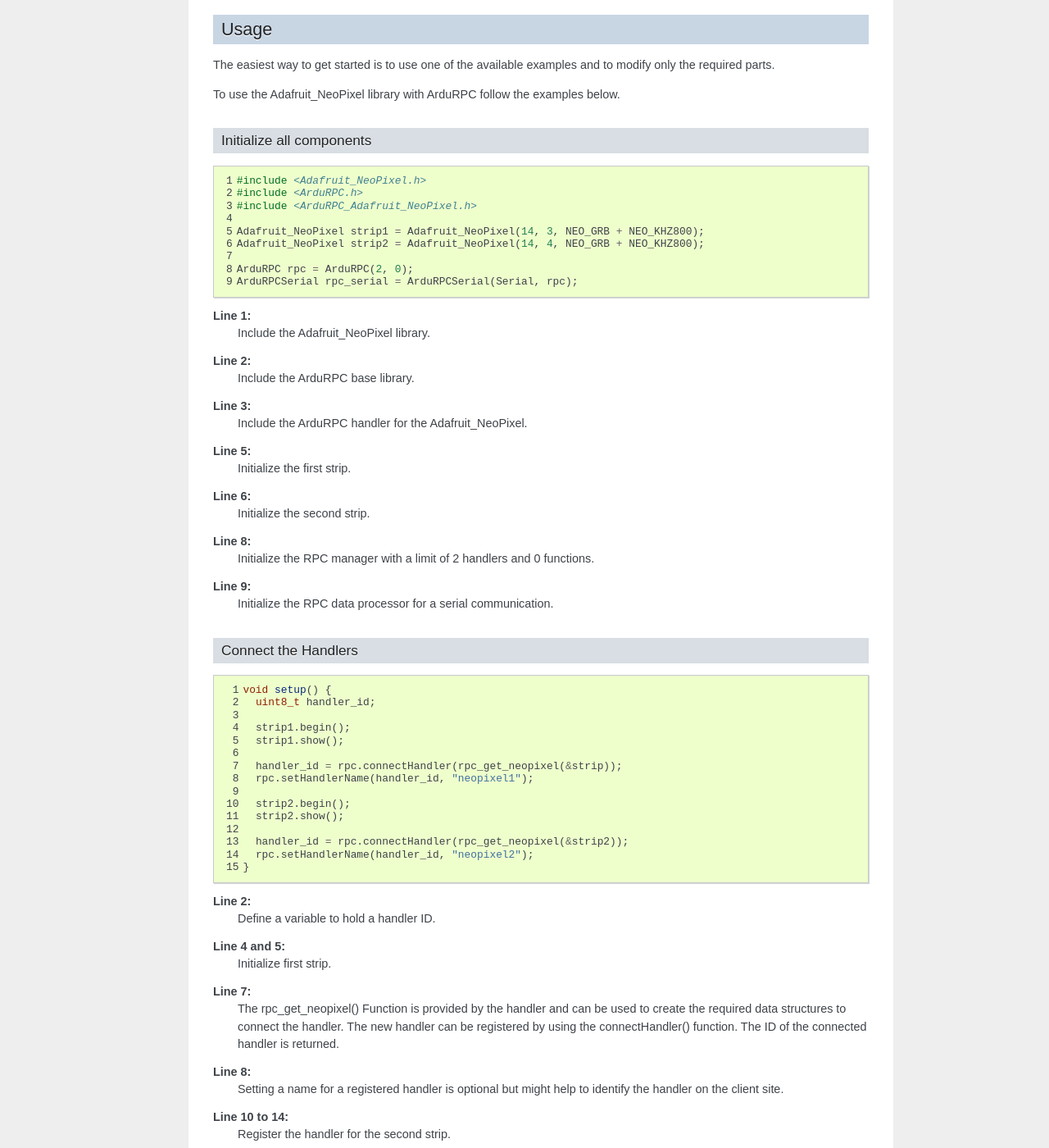
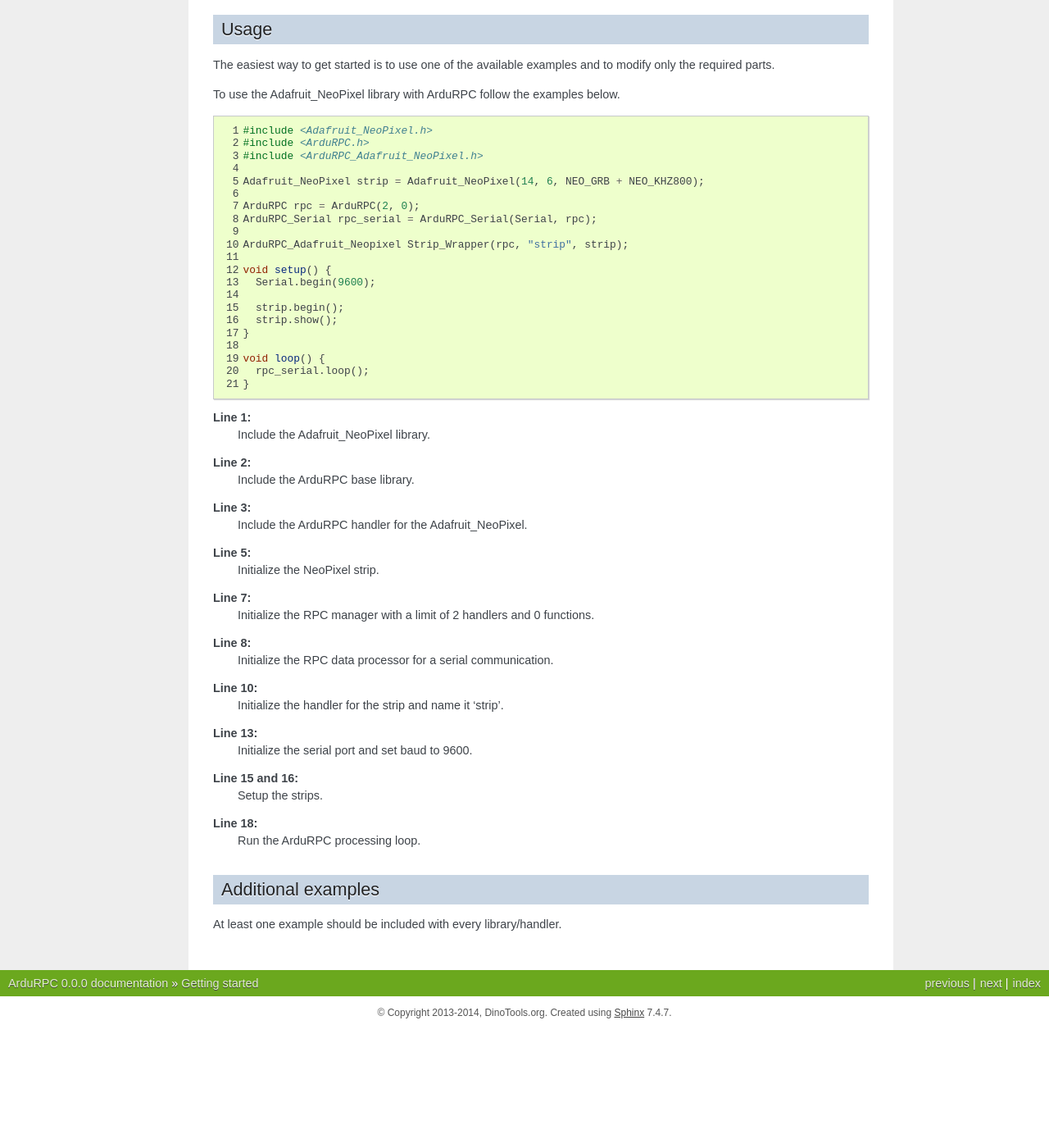
Before and after one commit to DinoTools/ArduRPC, a Sphinx documentation site: the page built from doc/source/user/index.rst, in a window 1280 px wide and 1400 px high, scrolled down 626 px. Shown: the whole window at 82% size. Built offline with Sphinx 7.4.7, drawn with Linux system fonts in a browser that asks for light colours; after the commit the page ends 1881 px from its top, so only the background shows below that; some of the changed text lies outside the part shown.

Commit message:
doc - Update example

```diff
--- a/doc/source/user/index.rst
+++ b/doc/source/user/index.rst
@@ -32,9 +32,6 @@
 
 To use the Adafruit_NeoPixel library with ArduRPC follow the examples below.
 
-Initialize all components
-~~~~~~~~~~~~~~~~~~~~~~~~~
-
 .. code-block:: c
     :linenos:
 
@@ -42,11 +39,23 @@
     #include <ArduRPC.h>
     #include <ArduRPC_Adafruit_NeoPixel.h>
 
-    Adafruit_NeoPixel strip1 = Adafruit_NeoPixel(14, 3, NEO_GRB + NEO_KHZ800);
-    Adafruit_NeoPixel strip2 = Adafruit_NeoPixel(14, 4, NEO_GRB + NEO_KHZ800);
+    Adafruit_NeoPixel strip = Adafruit_NeoPixel(14, 6, NEO_GRB + NEO_KHZ800);
 
     ArduRPC rpc = ArduRPC(2, 0);
-    ArduRPCSerial rpc_serial = ArduRPCSerial(Serial, rpc);
+    ArduRPC_Serial rpc_serial = ArduRPC_Serial(Serial, rpc);
+
+    ArduRPC_Adafruit_Neopixel Strip_Wrapper(rpc, "strip", strip);
+
+    void setup() {
+      Serial.begin(9600);
+
+      strip.begin();
+      strip.show();
+    }
+
+    void loop() {
+      rpc_serial.loop();
+    }
 
 **Line 1:**
     Include the Adafruit_NeoPixel library.
@@ -58,76 +67,31 @@
     Include the ArduRPC handler for the Adafruit_NeoPixel.
 
 **Line 5:**
-    Initialize the first strip.
+    Initialize the NeoPixel strip.
 
-**Line 6:**
-    Initialize the second strip.
+**Line 7:**
+    Initialize the RPC manager with a limit of 2 handlers and 0 functions.
 
 **Line 8:**
-    Initialize the RPC manager with a limit of 2 handlers and 0 functions.
-
-**Line 9:**
     Initialize the RPC data processor for a serial communication.
 
+**Line 10:**
+    Initialize the handler for the strip and name it 'strip'.
 
-Connect the Handlers
-~~~~~~~~~~~~~~~~~~~~
+**Line 13:**
+    Initialize the serial port and set baud to 9600.
 
-.. code-block:: c
-    :linenos:
+**Line 15 and 16:**
+    Setup the strips.
 
-    void setup() {
-      uint8_t handler_id;
+**Line 18:**
+    Run the ArduRPC processing loop.
 
-      strip1.begin();
-      strip1.show();
+Additional examples
+-------------------
 
-      handler_id = rpc.connectHandler(rpc_get_neopixel(&strip));
-      rpc.setHandlerName(handler_id, "neopixel1");
+At least one example should be included with every library/handler.
 
-      strip2.begin();
-      strip2.show();
-
-      handler_id = rpc.connectHandler(rpc_get_neopixel(&strip2));
-      rpc.setHandlerName(handler_id, "neopixel2");
-    }
-
-
-**Line 2:**
-    Define a variable to hold a handler ID.
-
-**Line 4 and 5:**
-    Initialize first strip.
-
-**Line 7:**
-    The rpc_get_neopixel() Function is provided by the handler and can be used to create the required data structures to connect the handler.
-    The new handler can be registered by using the connectHandler() function. The ID of the connected handler is returned.
-
-**Line 8:**
-    Setting a name for a registered handler is optional but might help to identify the handler on the client site.
-
-**Line 10 to 14:**
-    Register the handler for the second strip.
-
-
-Handle the incoming commands
-~~~~~~~~~~~~~~~~~~~~~~~~~~~~
-
-.. code-block:: c
-    :linenos:
-
-    void loop() {
-      rpc_serial.loop();
-    }
-
-**Line 2:**
-    Run the AruRPC processing loop.
-
-
-Examples
---------
-
-Some examples are already included in the main ArduRPC library. They can be used to get started.
 
 .. **rfm12_node:**
     If you use a RFM12 module in combination with a microcontroller. This is an example that can be used as node. It uses the `RFM12 library <https://github.com/LowPowerLab/RFM12B>`_ provided by LowPowerLab.
```
